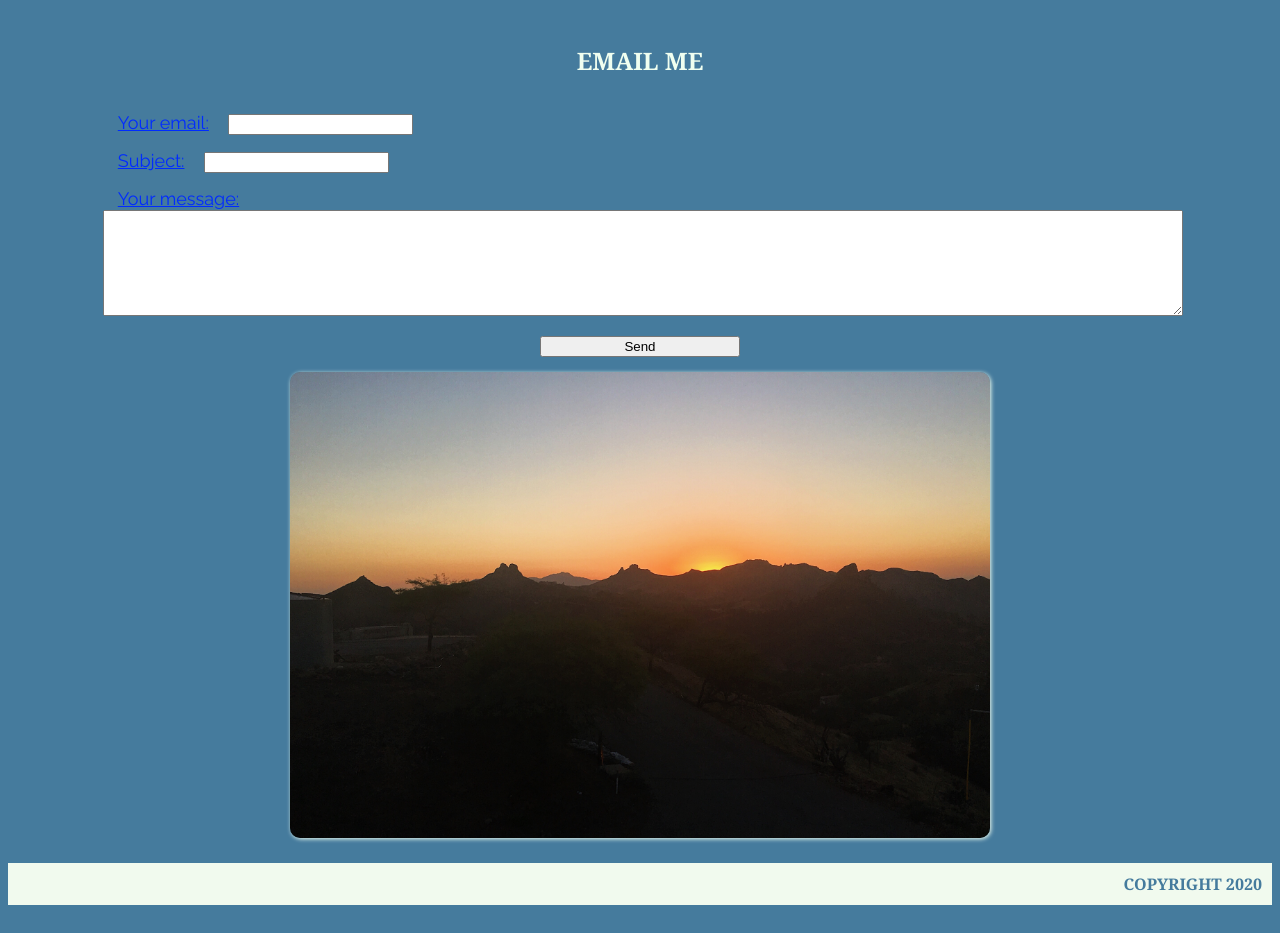
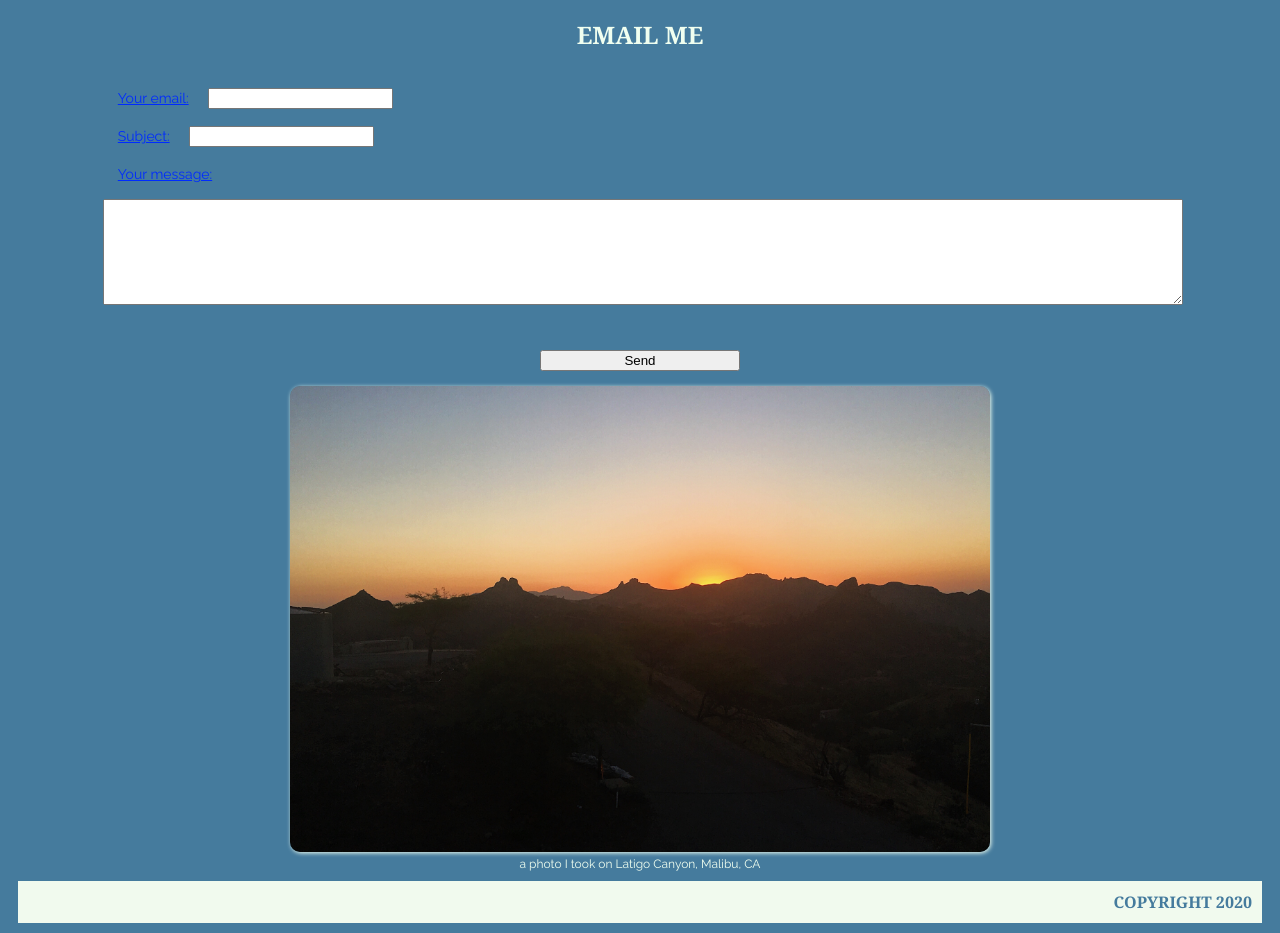
Before and after one commit to jonathanbutler7/html-portfolio, a plain HTML site: page index.html in a window 1280 px wide. Shown: the part 1858-2791 px from the top of the page. Drawn offline with Linux system fonts and the light colour scheme.

Commit message:
final revisions

```diff
--- a/index.html
+++ b/index.html
@@ -36,9 +36,10 @@
 
     <main>
 
-        <div class="group wrapper">
+        <figure class="wrapper">
             <img src="images/point-dume-pic.JPG" alt="point-dume-pic">
-        </div>
+            <figcaption>a photo I took at Point Dume, Malibu, CA</figcaption>
+        </figure>
 
         <div class="wrapper">
                 <h2>INTRODUCTION</h2>
@@ -122,9 +123,10 @@
                 </form>
         </div>
 
-        <div class="group wrapper">
+        <figure class="wrapper">
             <img src="images/latigo-sunset.JPG" alt="point-dume-pic">
-        </div>
+            <figcaption>a photo I took on Latigo Canyon, Malibu, CA</figcaption>
+        </figure>
 
     </main>
 
--- a/style.css
+++ b/style.css
@@ -2,6 +2,23 @@
 
 body {
     background-color: #457B9D;
+}
+
+a:link {
+    color: #FA9372;
+}
+
+a:visited {
+    color: #F9A487;
+}
+
+a:hover {
+    color: #F7B59B;
+    text-decoration: none;
+}
+
+a:active {
+    color: #F6C7B0;
 }
 
 header {
@@ -14,14 +31,9 @@ span, li {
     color: #002BFF;
     text-decoration: underline;
     font-family: 'Raleway', sans-serif;
-    font-size: 18px;
+    font-size: 14px;
     padding: 15px;
     text-align: center;
-}
-
-a:hover {
-    text-decoration: none;
-    color: #E63946;
 }
 
 h1 {
@@ -46,9 +58,20 @@ img {
     box-shadow: honeydew 1px 1px 4px;
 }
 
-label {
+figure, figcaption {
+    display: flex;
+    flex-direction: column;
+    color: honeydew;
+    font-family: 'Raleway', sans-serif;
+    text-align: center;
+    padding-top: 10px;
+    font-size: 12px;
+}
+
+ label {
     margin-bottom: 15px;
-    width: 100%;
+    /* padding: 40px; */
+    /* width: 100%; */
 }
 
 form {
@@ -137,12 +160,14 @@ footer > p {
 .form-container, .form-container > h2 {
     display: flex;
     flex-direction: column;
+    justify-content: center;
     font-family: 'Noto Serif', serif;
 }
 
 .msg-box {
     width: 100%;
     height: 100px;
+    margin: 15px auto 25px auto;
 }
 
 /* DESKTOP STYLING */
@@ -177,7 +202,17 @@ footer > p {
 
     img {
         max-width: 700px;
-        margin-bottom: 25px;
+        margin-bottom: 5px;
+    }
+
+
+    figure, figcaption {
+        display: flex;
+        flex-direction: column;
+        color: honeydew;
+        font-family: 'Raleway', sans-serif;
+        text-align: center;
+        padding: 0;
     }
 
     footer > p {
@@ -185,4 +220,8 @@ footer > p {
         padding: 10px;
     }
 
+    footer {
+        margin: 10px;
+    }
+
   }
```
Also changed, not shown: android-chrome-192x192.png (deleted), android-chrome-512x512.png (deleted), apple-touch-icon.png (deleted), favicon-16x16.png (deleted), favicon-32x32.png (deleted), favicon_io (2)/site.webmanifest (deleted), 1 other file.
